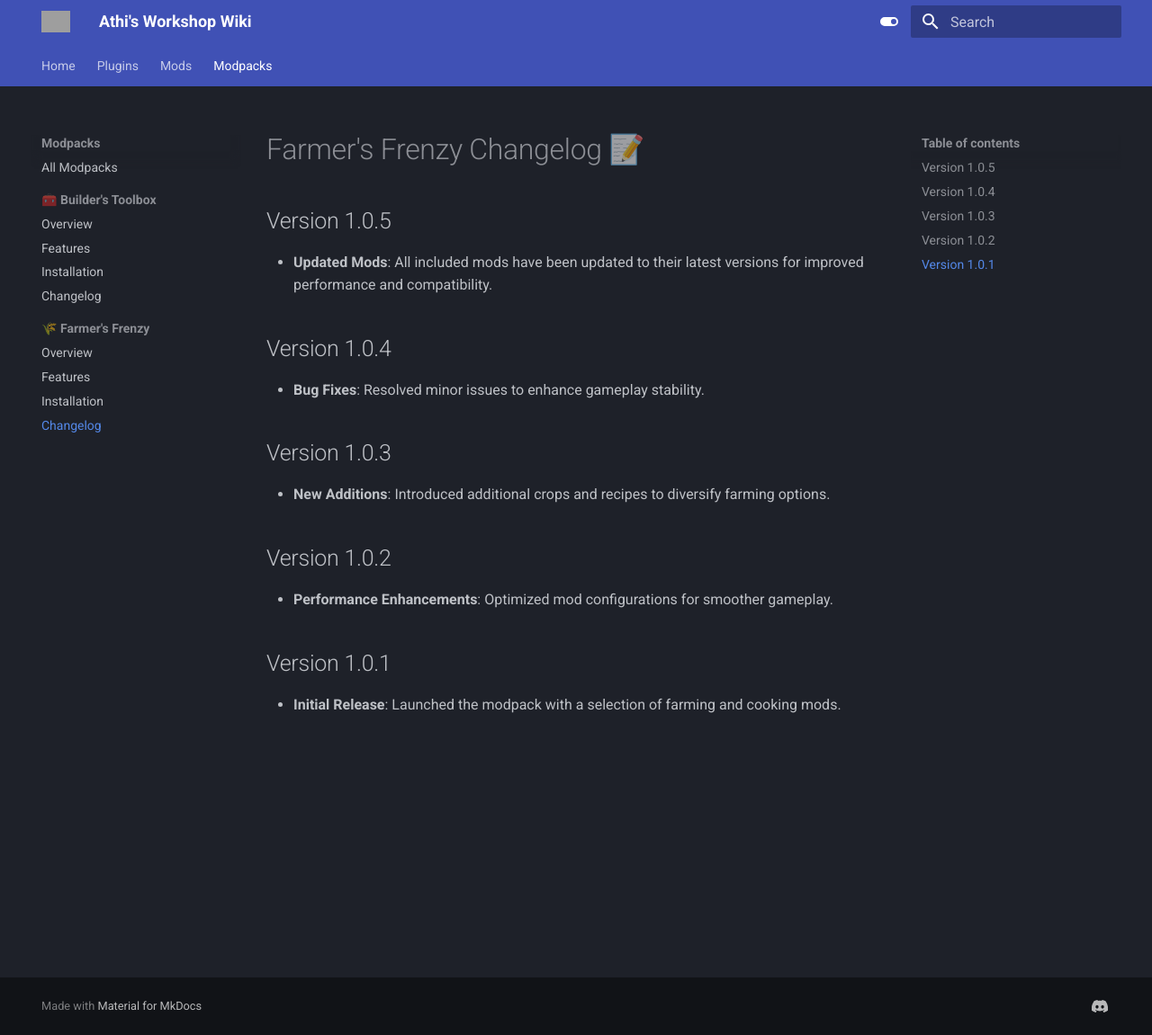
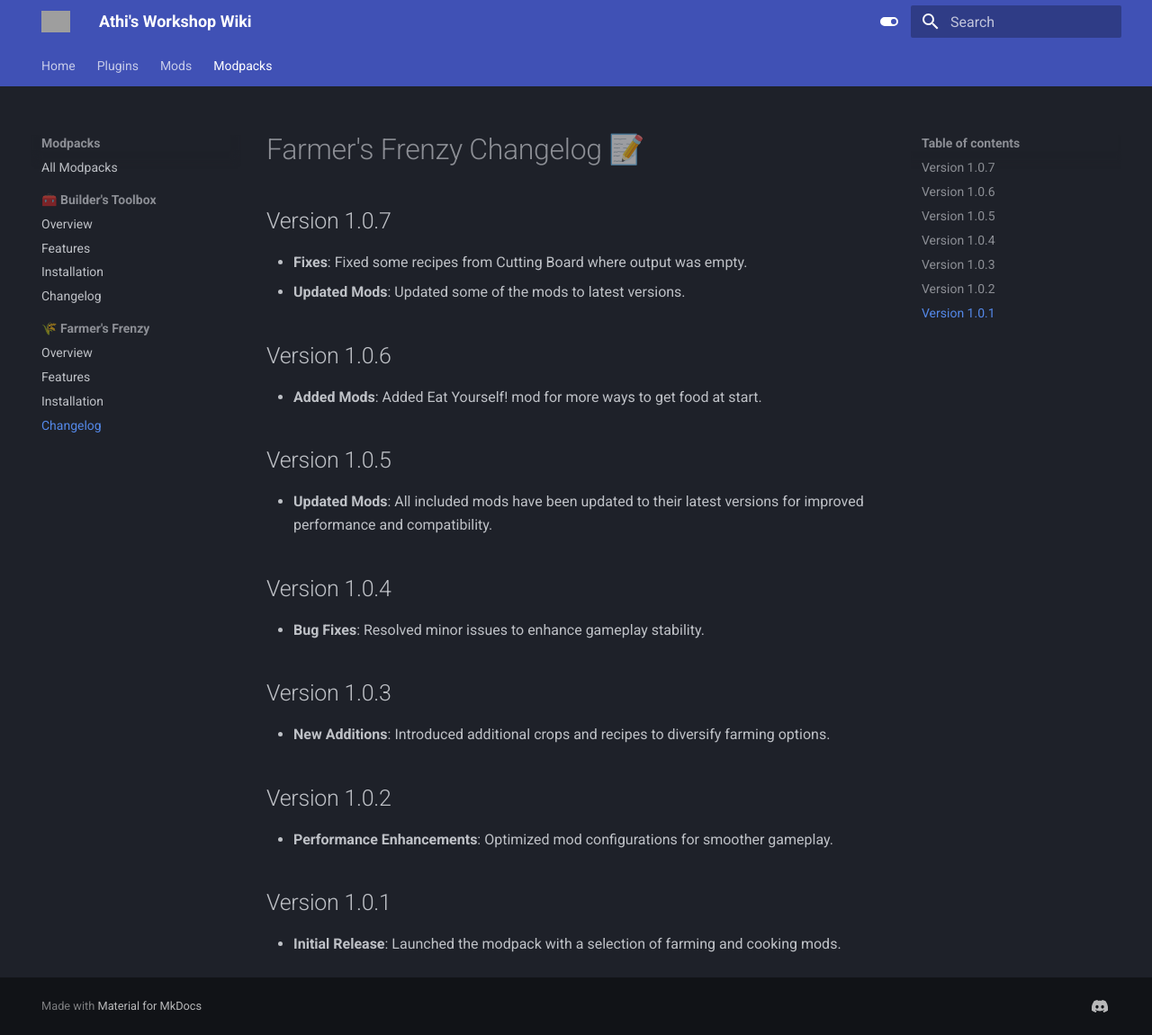
Before and after one commit to Athlantes/AthisWiki, an MkDocs documentation site: the page built from docs/modpacks/farmers_frenzy/changelog.md, in a window 1280 px wide and 1151 px high. Shown: the whole window at 90% size. Built offline with MkDocs 1.6.1 and Material for MkDocs 9.7.7, drawn with Linux system fonts in a browser that asks for light colours; grey boxes are pictures that could not be loaded.

```diff
--- a/docs/modpacks/farmers_frenzy/changelog.md
+++ b/docs/modpacks/farmers_frenzy/changelog.md
@@ -1,4 +1,11 @@
 # Farmer's Frenzy Changelog 📝
+
+## Version 1.0.7
+- **Fixes**: Fixed some recipes from Cutting Board where output was empty.
+- **Updated Mods**: Updated some of the mods to latest versions.
+
+## Version 1.0.6
+- **Added Mods**: Added Eat Yourself! mod for more ways to get food at start.
 
 ## Version 1.0.5
 - **Updated Mods**: All included mods have been updated to their latest versions for improved performance and compatibility.
```
Also changed, not shown: python -m mkdocs gh-deploy.txt (added), python -m mkdocs serve.txt (deleted), site/mods/eat_yourself/features/index.html, site/mods/eat_yourself/images/diamond_knife_crafting.png (added), site/mods/eat_yourself/images/player_meat_soup_crafting.png (added), site/mods/eat_yourself/recipes/index.html, site/search/search_index.json.
